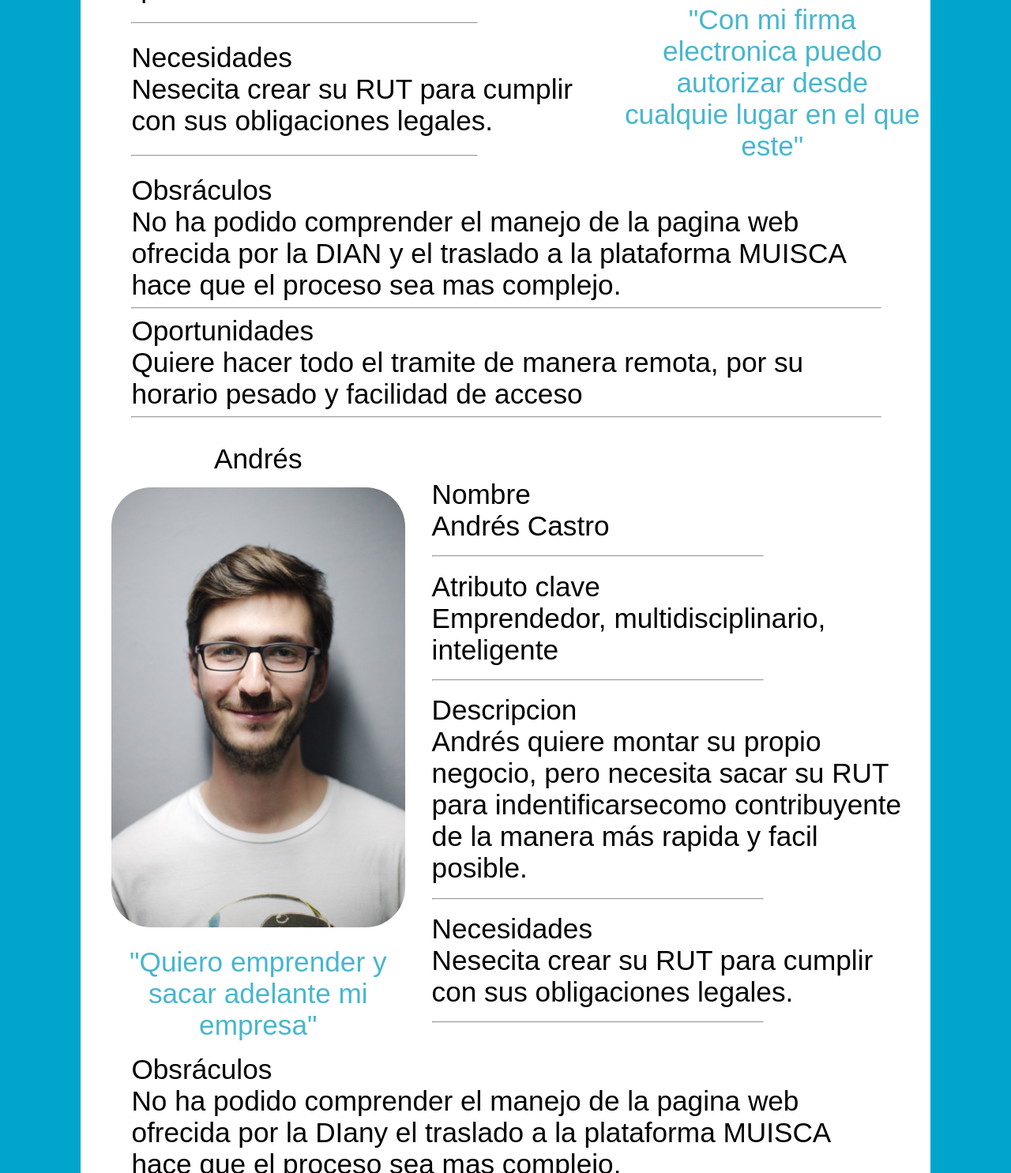
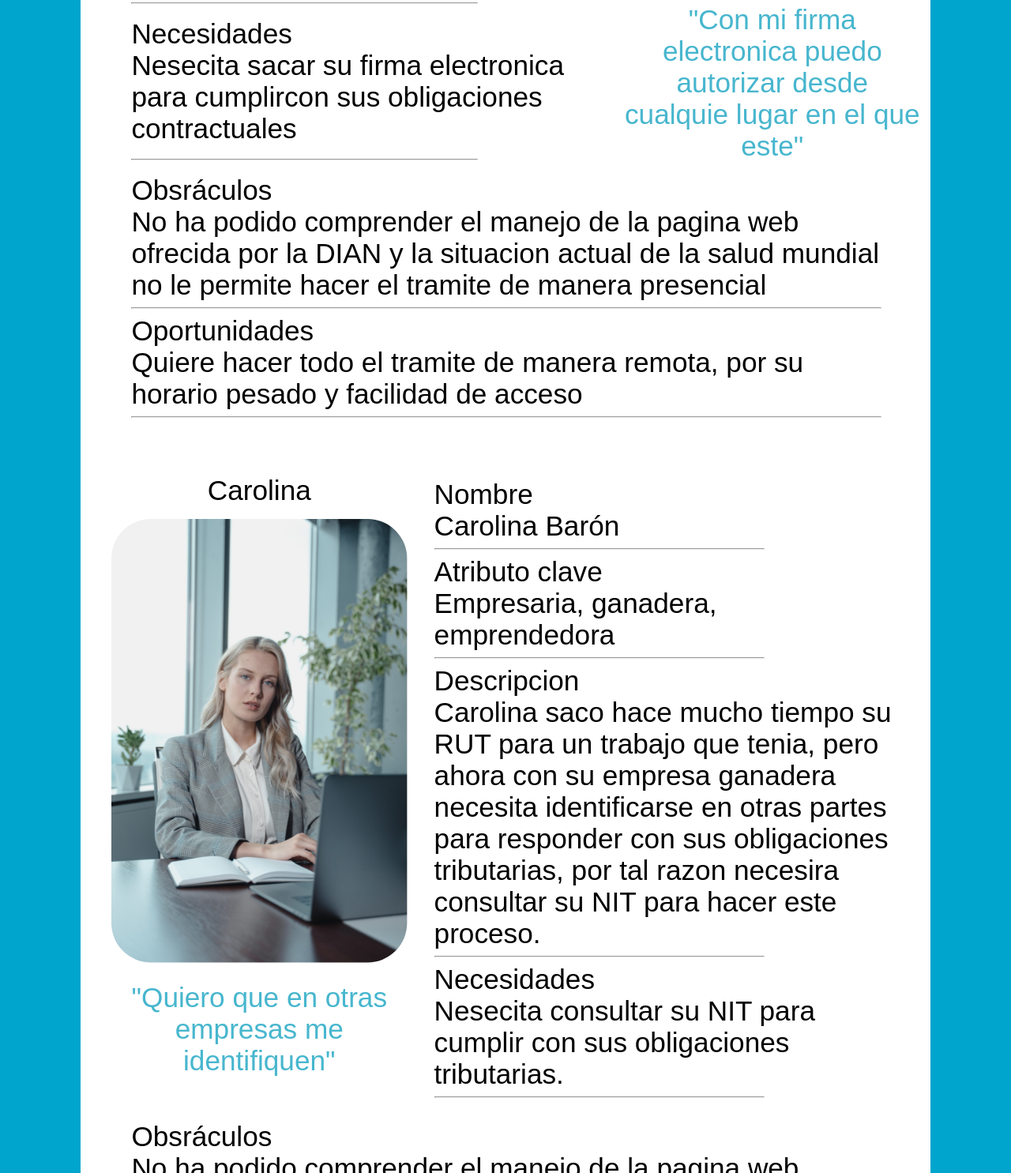
Before and after one commit to Johanbadillo/EXAMEN_HTML_MONSALVEJOHAN, a plain HTML site: page index.html in a window 1280 px wide. Shown: the part 2219-3704 px from the top of the page at 79% size. Drawn offline with Linux system fonts and the light colour scheme; a web font is replaced by a local one.

Commit message:
feat: :sparkles: add person2 y person3

```diff
--- a/index.html
+++ b/index.html
@@ -31,7 +31,7 @@
             </div>
         </div>
         <div class="final">
-            <p>Obsráculos <br/> No ha podido comprender el manejo de la pagina web ofrecida por la DIany el traslado a la plataforma MUISCA hace que el proceso sea mas complejo.</p>
+            <p>Obsráculos <br/> No ha podido comprender el manejo de la pagina web ofrecida por la DIAN y el traslado a la plataforma MUISCA hace que el proceso sea mas complejo.</p>
             <hr>
             <p>Oportunidades <br/> Quiere hacer todo el tramite de manera remota, por su horario pesado y facilidad de acceso</p>
             <hr>
@@ -44,44 +44,45 @@
                 <hr>
                 <p>Descripcion <br/> Camila es gerente general de una fiduciaria, pero por su horario tan pesado, la cual requiere que se desplace a lo largo de todo territorio nacional, no puede esperar a llegar a la sede principal para firmar los contratos y autorizaciones pertinentes, por lo cual quiere solicitar su firma electronica.</p>
                 <hr>
-                <p>Necesidades <br/> Nesecita crear su RUT para cumplir con sus obligaciones legales.</p>
+                <p>Necesidades <br/> Nesecita sacar su firma electronica para cumplircon sus obligaciones contractuales</p>
                 <hr>
             </div>
             <div class="derecha">
                 <p>Camila</p>
-                <img src="./img/X2.png" alt="andres">
+                <img src="./img/X2.png" alt="camila">
                 <p class="color">"Con mi firma electronica puedo autorizar desde cualquie lugar en el que este"</p>
             </div>
         </div>
         <div class="final">
-            <p>Obsráculos <br/> No ha podido comprender el manejo de la pagina web ofrecida por la DIAN y el traslado a la plataforma MUISCA hace que el proceso sea mas complejo.</p>
+            <p>Obsráculos <br/> No ha podido comprender el manejo de la pagina web ofrecida por la DIAN y la situacion actual de la salud mundial no le permite hacer el tramite de manera presencial</p>
             <hr>
             <p>Oportunidades <br/> Quiere hacer todo el tramite de manera remota, por su horario pesado y facilidad de acceso</p>
             <hr>
         </div>
         <div class="persona1">
             <div class="izquierda">
-                <p>Andrés</p>
-                <img src="./img/X3.png" alt="andres">
-                <p class="color">"Quiero emprender y sacar adelante mi empresa"</p>
+                <p>Carolina</p>
+                <img src="./img/X1.png" alt="carolina">
+                <p class="color">"Quiero que en otras empresas me identifiquen"</p>
             </div>
             <div class="derecha">
-                <p>Nombre <br/> Andrés Castro</p>
+                <p>Nombre <br/> Carolina Barón </p>
                 <hr>
-                <p>Atributo clave <br/> Emprendedor, multidisciplinario, inteligente</p>
+                <p>Atributo clave <br/> Empresaria, ganadera, emprendedora</p>
                 <hr>
-                <p>Descripcion <br/> Andrés quiere montar su propio negocio, pero necesita sacar su RUT para indentificarsecomo contribuyente de la manera más rapida y facil posible.</p>
+                <p>Descripcion <br/> Carolina saco hace mucho tiempo su RUT para un trabajo que tenia, pero ahora con su empresa ganadera necesita identificarse en otras partes para responder con sus obligaciones tributarias, por tal razon necesira consultar su NIT para hacer este proceso.</p>
                 <hr>
-                <p>Necesidades <br/> Nesecita crear su RUT para cumplir con sus obligaciones legales.</p>
+                <p>Necesidades <br/> Nesecita consultar su NIT para cumplir con sus obligaciones tributarias.</p>
                 <hr>
             </div>
         </div>
         <div class="final">
-            <p>Obsráculos <br/> No ha podido comprender el manejo de la pagina web ofrecida por la DIany el traslado a la plataforma MUISCA hace que el proceso sea mas complejo.</p>
+            <p>Obsráculos <br/> No ha podido comprender el manejo de la pagina web ofrecida por la DIAN y no tiene el tiempo necesario para haver algun tramite presencial.</p>
             <hr>
-            <p>Oportunidades <br/> Quiere hacer todo el tramite de manera remota, por su horario pesado y facilidad de acceso</p>
+            <p>Oportunidades <br/> Quiere hacer todo el tramite de manera remota, para protegerse de salud y aprender el sistema en linea de la DIAN</p>
             <hr>
         </div>
+
     </div>
 </body>
 </html>
--- a/style/style.css
+++ b/style/style.css
@@ -104,7 +104,6 @@ hr{
     justify-content: center;
     margin-top: 6vh;
     margin-left: 4vw;
-
 }
 .persona2 .izquierda p{
     margin: 0;
@@ -116,6 +115,7 @@ hr{
     text-align: center;
     justify-content: center;
     align-items: center;
+
 }
 
 .persona2 .derecha p{
```
